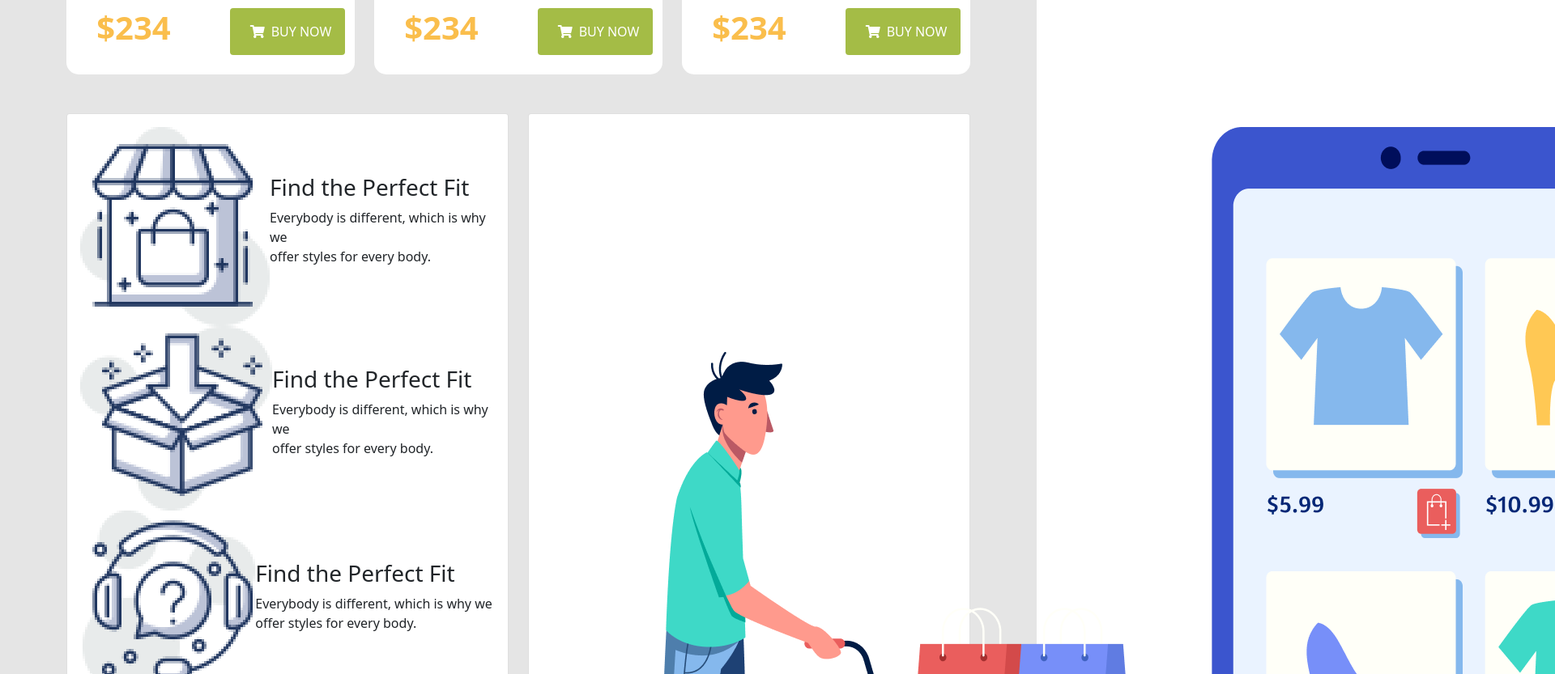
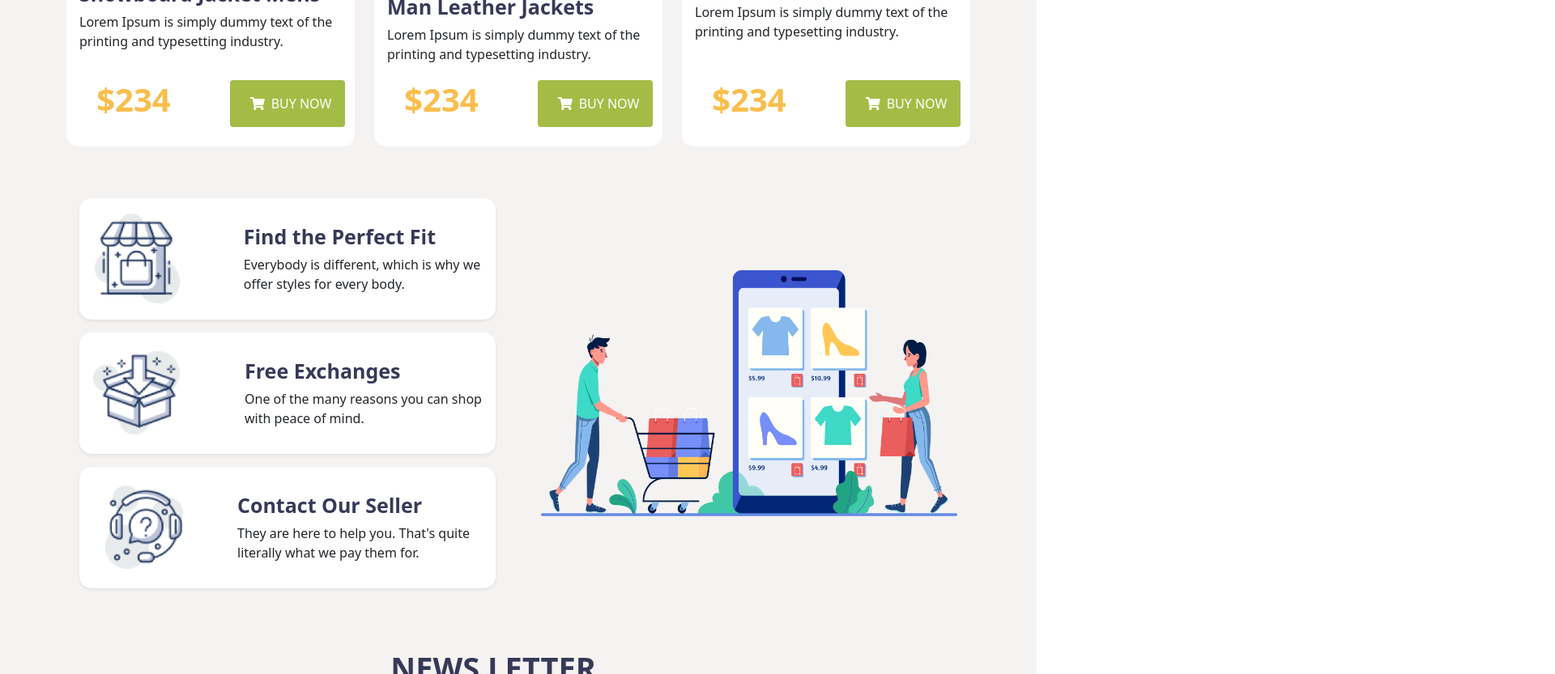
Before and after one commit to Alamin8/assignment2, a plain HTML site: page index.html in a window 1280 px wide. Shown: the part 1967-2800 px from the top of the page at 81% size, 1920 px wide, since content can reach past the window. Drawn offline with Linux system fonts and the light colour scheme.

Commit message:
Complete my site

```diff
--- a/index.html
+++ b/index.html
@@ -12,49 +12,34 @@
 </head>
 
 <body>
-
-    <!-- header start -->
-    <header class="pink-bg">
-        <!-- <section class="container">
-            <nav class="navbar navbar-expand-lg navbar-light">
-                <div class="container-fluid">
-                    <a class="navbar-brand" href="#">Navbar</a>
-                    <button class="navbar-toggler" type="button" data-bs-toggle="collapse"
-                        data-bs-target="#navbarSupportedContent" aria-controls="navbarSupportedContent"
-                        aria-expanded="false" aria-label="Toggle navigation">
-                        <span class="navbar-toggler-icon"></span>
-                    </button>
-                    <div class="collapse navbar-collapse  " id="navbarSupportedContent ">
-                        <ul class="navbar-nav me-auto mb-2 mb-lg-0 ">
+    <nav class="navbar navbar-light bg-light navbar-expand-md p-3">
+        <div class="container">
+            <a class="navbar-brand" href="#">
+                <h2 class="logo violant"> <i class="fab fa-shopware"></i> <span class="logo-text">Alamin</span> Fasion
+                </h2>
+            </a>
+            <button class="navbar-toggler navbar-toggler-right" type="button" data-bs-toggle="collapse"
+                data-bs-target="#navbarNav"><span class="navbar-toggler-icon"></span></button>
+            <div class="collapse navbar-collapse" id="navbarNav">
+                <ul class="navbar-nav ms-auto">
                     <li class="nav-item">
-                                <a class="nav-link active" aria-current="page" href="#">Home</a>
+                        <a class="nav-link" href="#">Home</a>
                     </li>
                     <li class="nav-item">
-                                <a class="nav-link" href="#">Link</a>
-                            </li>
-                            <li class="nav-item dropdown">
-                                <a class="nav-link dropdown-toggle" href="#" id="navbarDropdown" role="button"
-                                    data-bs-toggle="dropdown" aria-expanded="false">
-                                    Dropdown
-                                </a>
-                                <ul class="dropdown-menu" aria-labelledby="navbarDropdown">
-                                    <li><a class="dropdown-item" href="#">Action</a></li>
-                                    <li><a class="dropdown-item" href="#">Another action</a></li>
-                                    <li>
-                                        <hr class="dropdown-divider">
-                                    </li>
-                                    <li><a class="dropdown-item" href="#">Something else here</a></li>
-                                </ul>
+                        <a class="nav-link" href="#">Product</a>
                     </li>
                     <li class="nav-item">
-                                <a class="nav-link disabled" href="#" tabindex="-1" aria-disabled="true">Disabled</a>
+                        <a class="nav-link" href="#">About us</a>
+                    </li>
+                    <li class="nav-item">
+                        <a class="nav-link" href="#">Contact us</a>
                     </li>
                 </ul>
             </div>
         </div>
-            </nav> -->
+    </nav>
 
-        <!-- navigation end -->
+    <header class="pink-bg">
         <section class="container py-3">
             <div class="row d-flex justify-content-center align-items-center">
                 <div class="col-sm-6">
@@ -79,9 +64,6 @@
             </div>
         </section>
     </header>
-    <!-- header end -->
-    <!-- main section start -->
-
     <main>
         <section class="container py-4">
             <h3 class="second-heading">WOMAN JACKET</h3>
@@ -167,10 +149,6 @@
                 </div>
             </div>
         </section>
-
-
-
-
         <section class="container mt-5">
             <h3 class="second-heading">MAN JACKET</h3>
             <div class="row row-cols-1 row-cols-md-3 g-4">
@@ -255,55 +233,77 @@
                 </div>
             </div>
         </section>
-
         <section class="container">
-            <div class="row pt-5">
+            <div class="row pt-5 section-pad">
                 <div class="col-sm-6">
-                    <div class="card">
-                        <div class="card-body">
-                            <div class="card-item d-flex justify-content-center align-items-center">
+                    <div class="card card-border">
+                        <div class="card-body card-bg card-border">
+                            <div
+                                class="card-item d-flex justify-content-center align-items-center py-3 px-1 card-style shadow-sm">
                                 <div class="card-left-item">
-                                    <img src="images/image 12.png" alt="">
+                                    <img src="images/image 12.png" class="icon" alt="">
                                 </div>
                                 <div class="card-right-item">
-                                    <h3>Find the Perfect Fit</h3>
+                                    <h3 class="violant card-heading mt-3">Find the Perfect Fit</h3>
                                     <p>Everybody is different, which is why we <br>
                                         offer styles for every body.</p>
                                 </div>
                             </div>
-                            <div class="card-item d-flex justify-content-center align-items-center">
+                            <div
+                                class="card-item d-flex justify-content-center align-items-center py-3 px-1 my-3 card-style shadow-sm">
                                 <div class="card-left-item">
-                                    <img src="images/image 13.png" alt="">
+                                    <img src="images/image 13.png" class="icon" alt="">
                                 </div>
                                 <div class="card-right-item">
-                                    <h3>Find the Perfect Fit</h3>
-                                    <p>Everybody is different, which is why we <br>
-                                        offer styles for every body.</p>
+                                    <h3 class="violant card-heading mt-3">Free Exchanges</h3>
+                                    <p>One of the many reasons you can shop <br>
+                                        with peace of mind.</p>
                                 </div>
                             </div>
-                            <div class="card-item d-flex justify-content-center align-items-center">
+                            <div
+                                class="card-item d-flex justify-content-center align-items-center py-3 px-1 card-style shadow-sm">
                                 <div class="card-left-item">
-                                    <img src="images/image 14.png" alt="">
+                                    <img src="images/image 14.png" class="icon" alt="">
                                 </div>
                                 <div class="card-right-item">
-                                    <h3>Find the Perfect Fit</h3>
-                                    <p>Everybody is different, which is why we <br>
-                                        offer styles for every body.</p>
+                                    <h3 class="violant card-heading mt-3">Contact Our Seller</h3>
+                                    <p>They are here to help you. That's quite <br>
+                                        literally what we pay them for.</p>
                                 </div>
                             </div>
                         </div>
                     </div>
                 </div>
-                <div class="col-sm-6">
-                    <div class="card">
-                        <div class="card-body">
-                            <img src="images/XMLID 1.png" alt="">
+                <div class="col-sm-6 d-flex justify-content-center align-items-center">
+                    <div class="card card-bg card-border ">
+                        <div class="card-body ">
+                            <img src="images/XMLID 1.png" class="xmlid card-bg" alt="">
                         </div>
                     </div>
                 </div>
             </div>
         </section>
+        <section class="container">
+            <div class="col-sm-12 d-flex justify-content-center align-items-center">
+                <div class="input">
+                    <h2 class="second-heading">NEWS LETTER</h2>
+                    <div class="input-group mb-3">
+                        <input type="text" class="form-control" placeholder="Enter your Email"
+                            aria-label="Enter your Email" aria-describedby="button-addon2">
+                        <button class="btn btn-outline-secondary" type="button" id="button-addon2"
+                            style="background-color:#A4BC46;">Sent</button>
+                    </div>
+                </div>
+            </div>
+        </section>
     </main>
+    <footer class="container ">
+        <div class="py-2 footer-text">
+            &copy; Copyright <strong><span>Alamin Fasion</span></strong>. All Rights Reserved
+        </div>
+        </div>
+    </footer>
+
     <script src="js/bootstrap.min.js"></script>
 </body>
 
--- a/style.css
+++ b/style.css
@@ -1,8 +1,10 @@
 
-main{
-    background-color:#E5E5E5;
+main,footer{
+    background-color:#f5f2f2;
 }
-
+.section-pad{
+    padding: 50px 0px;
+}
 .top-heading{
     font-size: 50px;
     font-weight: bold;
@@ -26,6 +28,25 @@ main{
 }
 .pink-bg{
     background-color: #FFFBF0;
+}
+.logo{
+    font-size: 32px;
+    font-weight: 700;
+}
+.logo-text{
+    color: #A4BC46;
+}
+.nav-link{
+    font-weight: 700 !important;
+    color: #3C3C3C !important;
+    margin-right: 10px !important;
+}
+.nav-link:hover{
+    color: #868585 !important;
+}
+.card-bg{
+    background-color:#f5f2f2;
+
 }
 .card-price{
     color: #FABE4C;
@@ -63,3 +84,19 @@ main{
 .toppng{
     padding: 1px 35px;
 }
+.icon{
+    width: 45%;
+}
+.card-right-item{
+    margin-left: -50px;
+}
+.card-style{
+    background-color: #ffffff;
+    border-radius: 15px;
+}
+.xmlid{
+    width: 100%;
+}
+.footer-text{
+    text-align: center;
+}
```
Also changed, not shown: images/Group 33072.png (added). Lines whose indentation alone changed are shown as unchanged.
